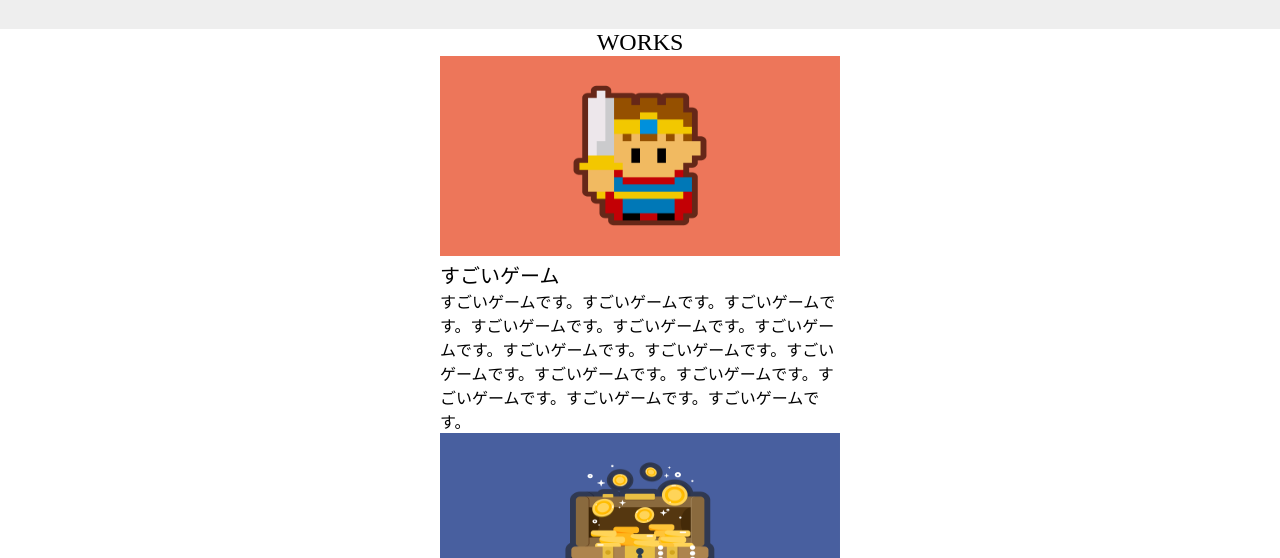
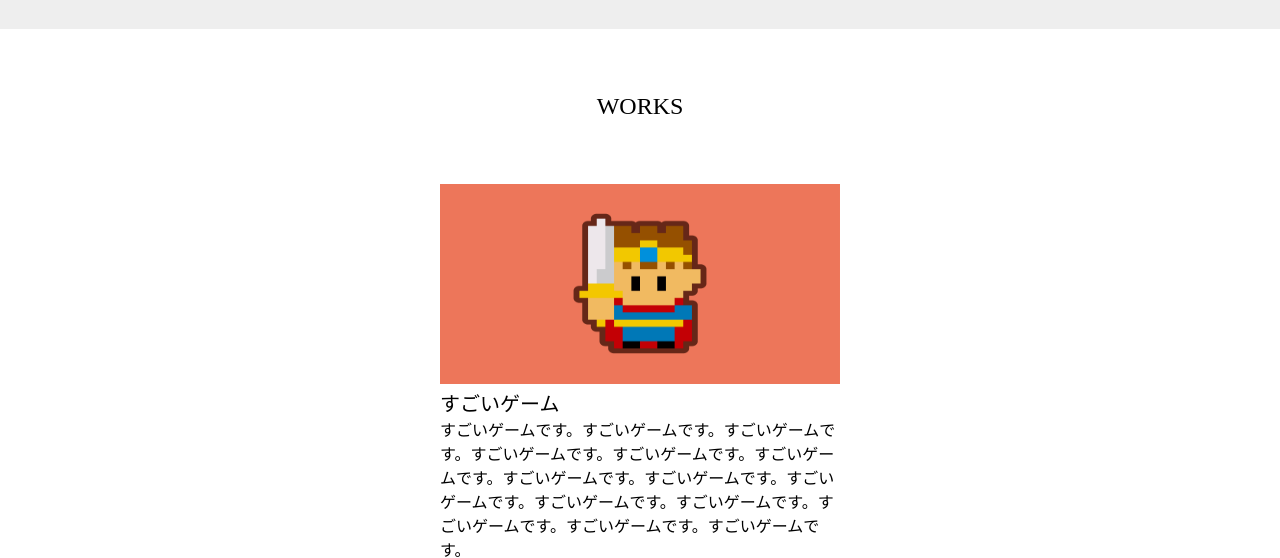
Before and after one commit to NanoYokota/dotinstall-coding-portfolio, a plain HTML site: page index.html in a window 1280 px wide. Shown: the part 242-800 px from the top of the page. Drawn offline with Linux system fonts and the light colour scheme.

Commit message:
#13完了。

```diff
--- a/style.css
+++ b/style.css
@@ -29,6 +29,10 @@ h2, h3 {
   font-weight: normal;
 }
 
+main {
+  padding: 64px 0;
+}
+
 h2 {
   font-size: 24px;
   text-align: center;
@@ -40,5 +44,5 @@ h3 {
 
 section {
   width: 400px;
-  margin: 0 auto;
+  margin: 64px auto 0;
 }
```
